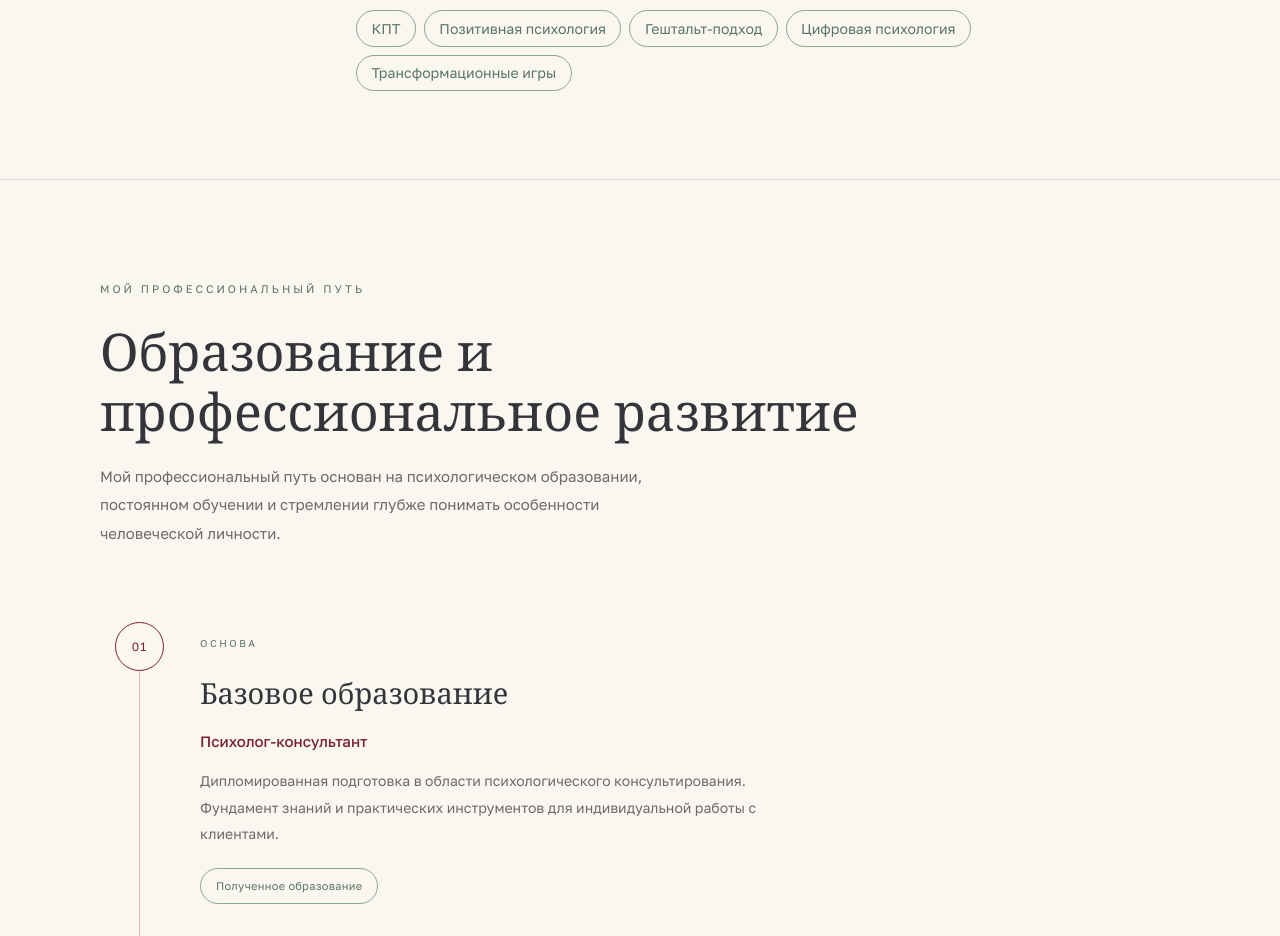
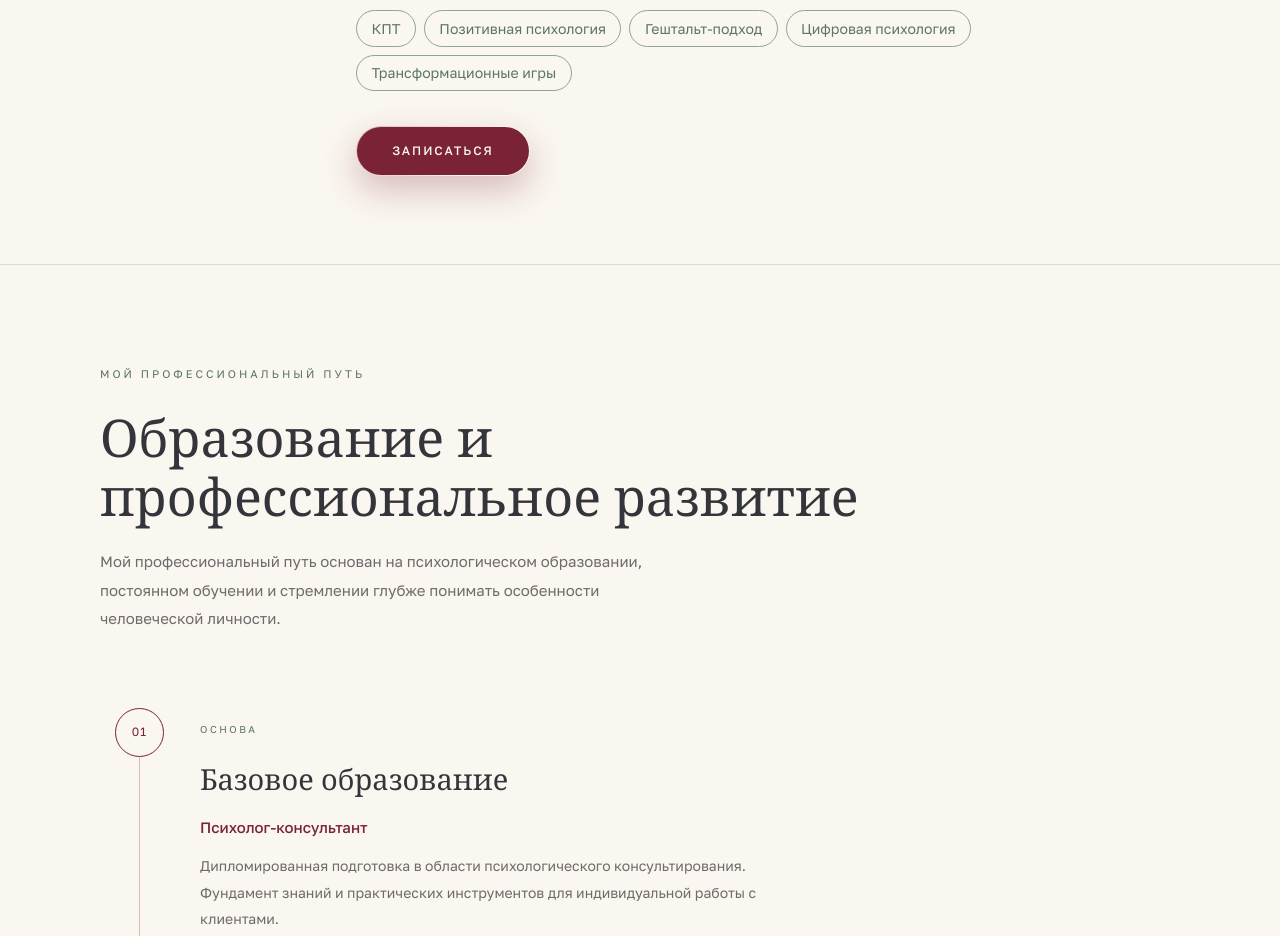
Before and after one commit to dudinamarina/dudinamarina.github.io, a plain HTML site: page index.html in a window 1280 px wide. Shown: the part 1340-2276 px from the top of the page. Drawn offline with nearby package versions, Linux system fonts and the light colour scheme; a web font is replaced by a local one.

Commit message:
Подход: добавить кнопку записи
Co-Authored-By: Claude Fable 5.2 <noreply@anthropic.com>
Claude-Session: https://claude.ai/code/session_01DykP4xF6UDpLLFQZ6eZN9o

```diff
--- a/index.html
+++ b/index.html
@@ -196,6 +196,7 @@ h2 { font-family: var(--display); font-weight: 400; font-size: clamp(1.8rem, 3.6
   max-width: 24ch; text-wrap: balance;
 }
 .quote em { color: var(--wine); }
+.approach-cta { justify-self: start; margin-top: .6rem; }
 .methods { display: flex; flex-wrap: wrap; gap: .5rem; }
 .methods li { font-size: .88rem; padding: .35rem .9rem; border: 1px solid var(--sage); border-radius: 999px; color: var(--sage-deep); }
 
@@ -477,6 +478,7 @@ footer .wrap { align-items: center;  display: flex; flex-wrap: wrap; justify-con
           <li>Цифровая психология</li>
           <li>Трансформационные игры</li>
         </ul>
+        <a class="btn approach-cta" href="https://t.me/Dyakonova_Anastasya?text=%D0%97%D0%B4%D1%80%D0%B0%D0%B2%D1%81%D1%82%D0%B2%D1%83%D0%B9%D1%82%D0%B5%2C%20%D0%90%D0%BD%D0%B0%D1%81%D1%82%D0%B0%D1%81%D0%B8%D1%8F%21%20%D0%A5%D0%BE%D1%87%D1%83%20%D0%B7%D0%B0%D0%BF%D0%B8%D1%81%D0%B0%D1%82%D1%8C%D1%81%D1%8F%20%D0%BD%D0%B0%20%D0%BA%D0%BE%D0%BD%D1%81%D1%83%D0%BB%D1%8C%D1%82%D0%B0%D1%86%D0%B8%D1%8E." target="_blank" rel="noopener">Записаться</a>
       </div>
     </div>
   </section>
```
